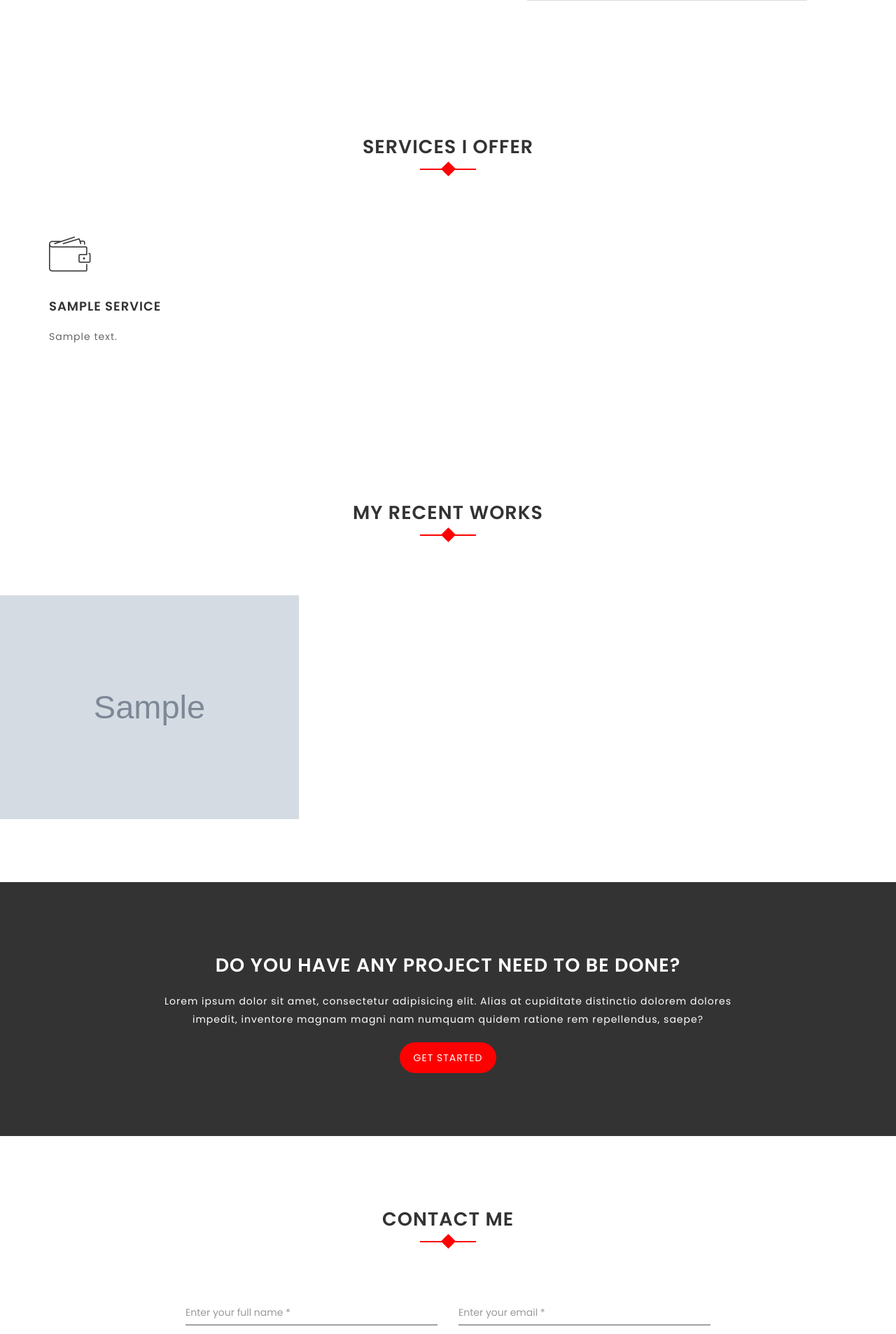
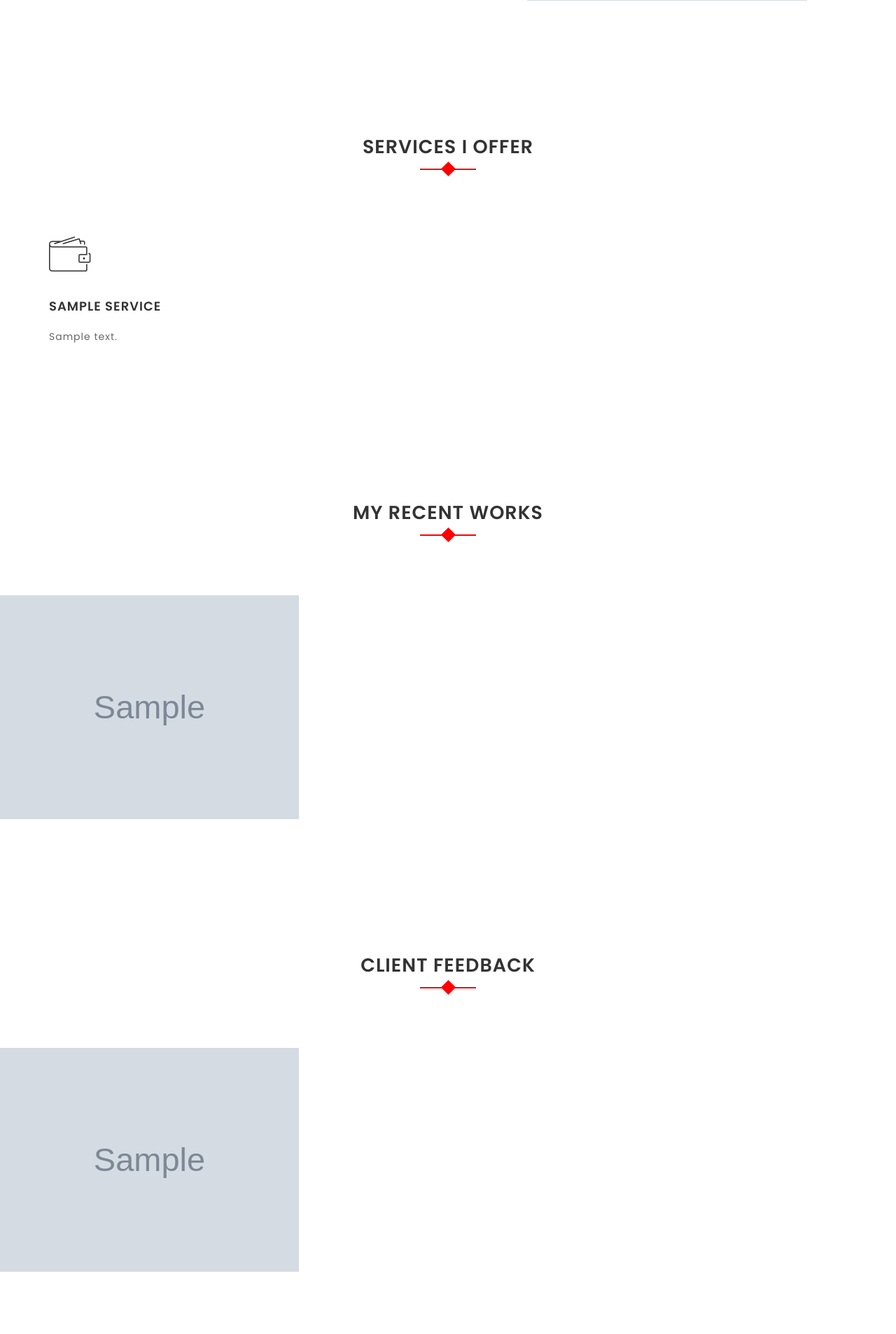
Before and after one commit to alexgithui91/django_sample_portfolio, a Django app: page / in a window 1280 px wide. Shown: the part 989-2896 px from the top of the page at 70% size. Run offline with Django 4.2, Linux system fonts and the light colour scheme; tables that the repository leaves empty hold one stand-in row (values such as "Sample post"); grey boxes marked "Sample" are stand-in pictures; some libraries are stand-ins or nearby versions.

Commit message:
added testimonial section

```diff
--- a/core/views.py
+++ b/core/views.py
@@ -13,5 +13,6 @@
         context["about"] = About.objects.first()
         context["services"] = Service.objects.all()
         context["works"] = RecentWork.objects.all()
+        context["clients"] = Client.objects.all()
 
         return context
--- a/templates/base.html
+++ b/templates/base.html
@@ -22,7 +22,7 @@
                 <button type="button" class="navbar-toggle" data-toggle="collapse" data-target=".navbar-main-collapse">
                     <i class="fa fa-bars"></i>
                 </button>
-                <a class="navbar-brand page-scroll" href="/">C.W.H<span>.</span> </a>
+                <a class="navbar-brand page-scroll" href="/">Coding With Hitz<span>.</span> </a>
             </div>
             <div class="collapse navbar-collapse navbar-right navbar-main-collapse">
                 <ul class="nav navbar-nav">
@@ -43,7 +43,9 @@
         <div class="container">
             <div class="row">
                 <div class="col-xs-12 col-sm-12 col-md-12 col-lg-12 text-center">
-                    <p>&copy;Copyright 2019</p>
+                    <p>Copyright © {% now "Y" %} Coding With Hitz. All rights reserved</p>
+                    <p class="coder">Built with <i class="fa fa-heart text-danger"></i> in Django By <a
+                            href="https://github.com/alexgithui91">Coding With Hitz</a></p>
                 </div>
             </div>
         </div>
--- a/templates/home.html
+++ b/templates/home.html
@@ -42,6 +42,7 @@
 </div>
 
 {#    Services Section#}
+
 <div id="services" class="section-padding">
     <div class="container">
         <div class="row">
@@ -67,6 +68,7 @@
 </div>
 
 {#    Recent Works Section#}
+
 <div id="portfolio" class="portfolio-area section-padding">
     <div class="container-fluid">
         <div class="row">
@@ -86,6 +88,36 @@
 
                     <div class="gallery-text">
                         <h2>{{ work.title }}</h2>
+                    </div>
+                </div>
+            </div>
+            {% endfor %}
+        </div>
+    </div>
+</div>
+
+{#    Client Testimonials#}
+
+<div id="testimonial" class="testimonial-area section-padding">
+    <div class="container-fluid">
+        <div class="row">
+            <div class="col-md-12">
+                <div class="section-header">
+                    <h2>Client Feedback</h2>
+                </div>
+            </div>
+        </div>
+        <div class="row">
+            {% for client in clients %}
+            <div class="col-md-4 col-sm-4 col-xs-12 no-padding">
+                <div class="gallery-items">
+                    <a class="view img" href="{{ client.image.url }}">
+                        <img src="{{ client.image.url }}" alt="work image">
+                    </a>
+
+                    <div class="gallery-text">
+                        <h2>{{ client.name }}</h2>
+                        <h2>{{ client.description }}</h2>
                     </div>
                 </div>
             </div>
```
Also changed, not shown: media/clients/Puma-Ferrari-Shoes.jpg (added), media/clients/shoes.png (added).
